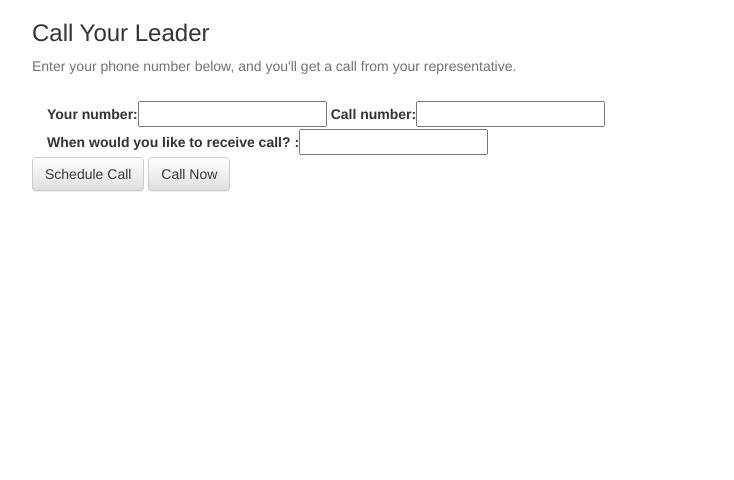
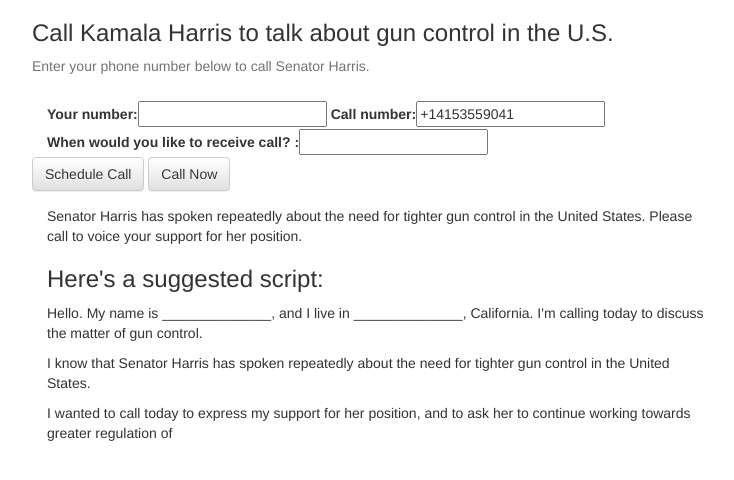
Before and after one commit to kilbergr/BoomerRang, a Django app: page / in a window 1280 px wide. Shown: the top 480 px of the page, without its empty margins (258-992 px from the left). Run offline with Django 3.2, Linux system fonts and the light colour scheme; some libraries are stand-ins or nearby versions.

Commit message:
adding precommit bleeding edge to see if fixes bug, otherwise moving towards hard coded target num

```diff
--- a/boomerrang/boomerrang_app/templates/index.html
+++ b/boomerrang/boomerrang_app/templates/index.html
@@ -41,9 +41,9 @@
                 <form id="contactForm" class="form-horizontal" role="form" action="/" method="post">
                   {% csrf_token %}
                   <div class="form-group">
-                    <h3>Call Your Leader</h3>
+                    <h3>Call Kamala Harris to talk about gun control in the U.S.</h3>
                     <p class="help-block">
-                        Enter your phone number below, and you'll get a call from your representative.
+                        Enter your phone number below to call Senator Harris.
                     </p>
                   </div>
                   {{ form|bootstrap_horizontal }}
@@ -52,6 +52,11 @@
                     <input type="submit" name="callnow" class="btn btn-default" value="Call Now"/>
                   </div>
                 </form>
+                <p>Senator Harris has spoken repeatedly about the need for tighter gun control in the United States. Please call to voice your support for her position.</p>
+                <h3>Here's a suggested script:</h3>
+                <p>Hello. My name is ______________, and I live in ______________, California. I'm calling today to discuss the matter of gun control.</p>
+                <p>I know that Senator Harris has spoken repeatedly about the need for tighter gun control in the United States.</p>
+                <p>I wanted to call today to express my support for her position, and to ask her to continue working towards greater regulation of
             </div>
         </div>
     </div>
--- a/boomerrang/boomerrang_app/views.py
+++ b/boomerrang/boomerrang_app/views.py
@@ -11,6 +11,7 @@
 from django.http import HttpResponse
 from django.shortcuts import redirect, render
 from django.views.decorators.csrf import csrf_exempt
+# from phonenumber_field.phonenumber import PhoneNumber
 from twilio import twiml
 
 # Setup logging
@@ -21,10 +22,12 @@
 
 def index(request):
     # Instantiate form
-    form = BoomForm(request.POST or None)
+    form = BoomForm(request.POST or None, initial={
+                    'target_num': '+14153559041'})
 
     if request.method == 'POST':
         # If form valid, clean data and place call
+        # TODO (Rebecca): Remove/Change once first wave Kamala Harris campaign is over
         if form.is_valid():
             # Clean objects
             source_num_obj = form.cleaned_data['source_num']
```
Also changed, not shown: .pre-commit-config.yaml, README.md.
